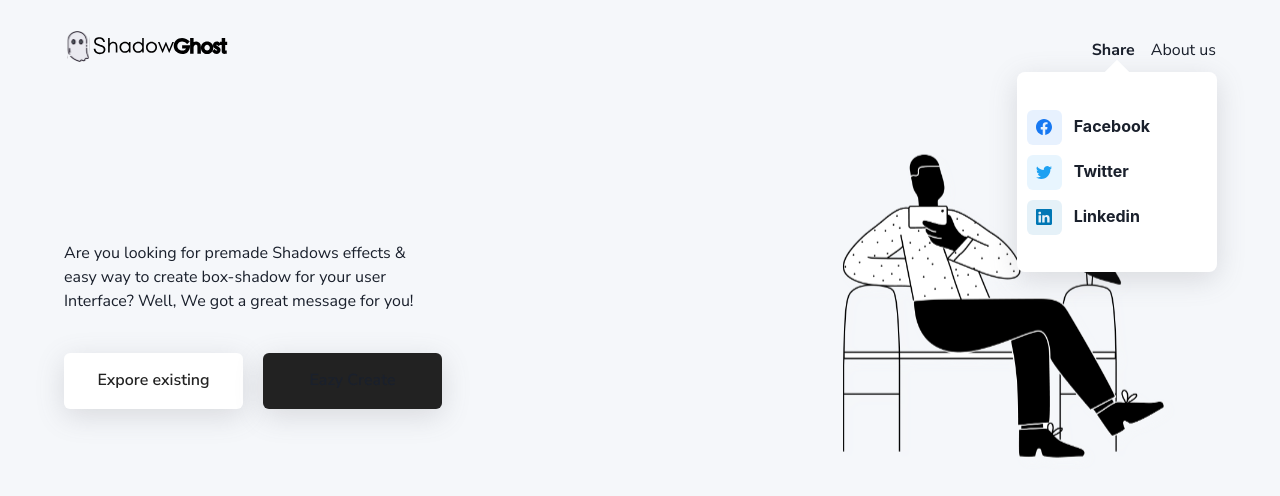
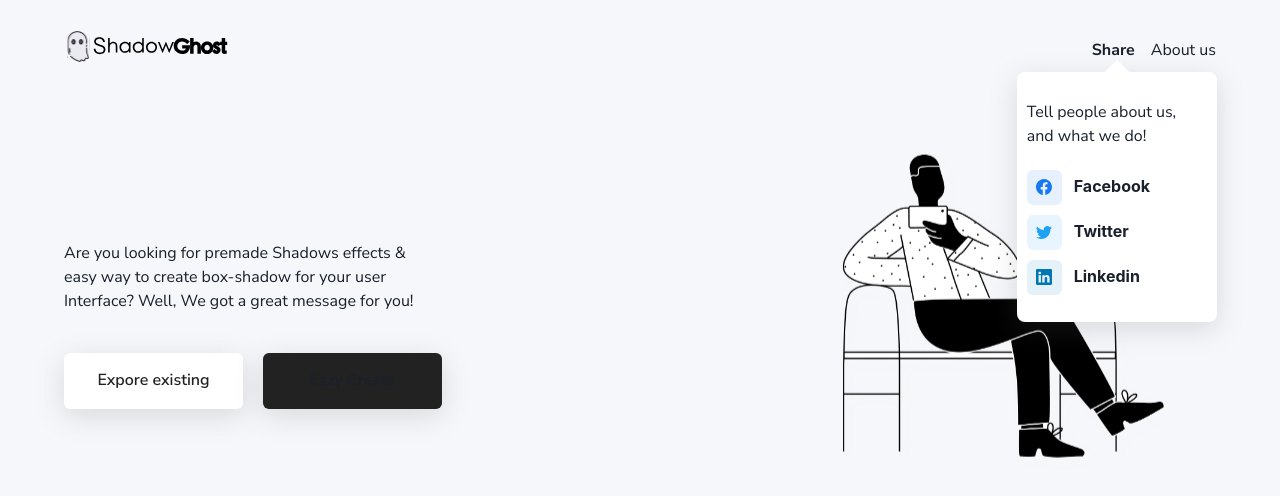
Before and after one commit to TyperGuy/shadowghost, a Next.js app: page / in a window 1280 px wide. Both pictures are taken after a click on the element "Share". Shown: the top 496 px of the page. Built offline with nearby package versions, Linux system fonts and the light colour scheme.

Commit message:
feat(header) : add share widget

```diff
--- a/widgets/share/Share.styles.ts
+++ b/widgets/share/Share.styles.ts
@@ -22,7 +22,7 @@ export const OptionContainer = styled.div `
   position: absolute;
   background: #fff ;
   width: 200px;
-  height: 200px;
+  height: 250px;
   box-shadow: rgba(100, 100, 111, 0.2) 0px 7px 29px 0px;
   z-index: 2!important;
   border-radius: .5rem;
--- a/widgets/share/index.tsx
+++ b/widgets/share/index.tsx
@@ -37,6 +37,7 @@ export const Share: NextPage = () => {
       </Text>
      { isOpen&&
        <OptionContainer>
+        <Text height="60px">Tell people about us, and what we do!</Text>
           {
             Medias.map(medias =>{
               return(
```
